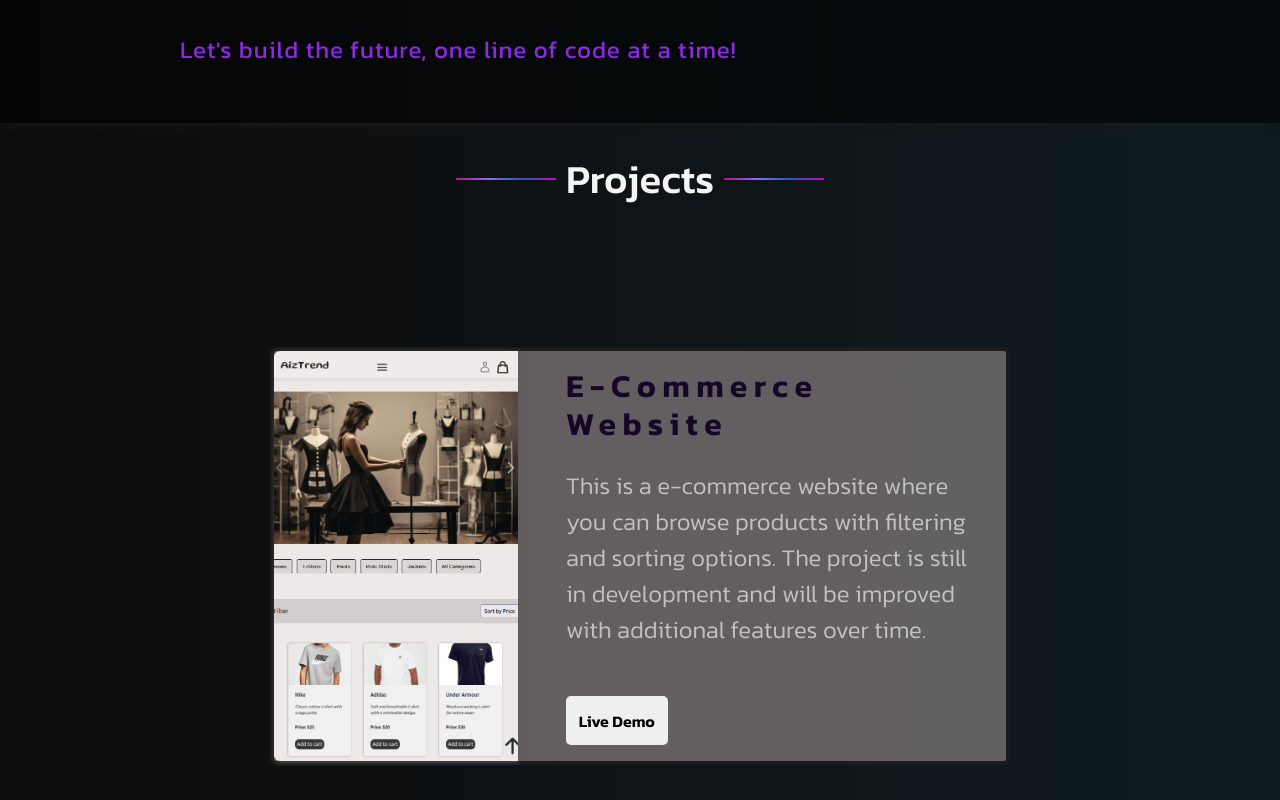
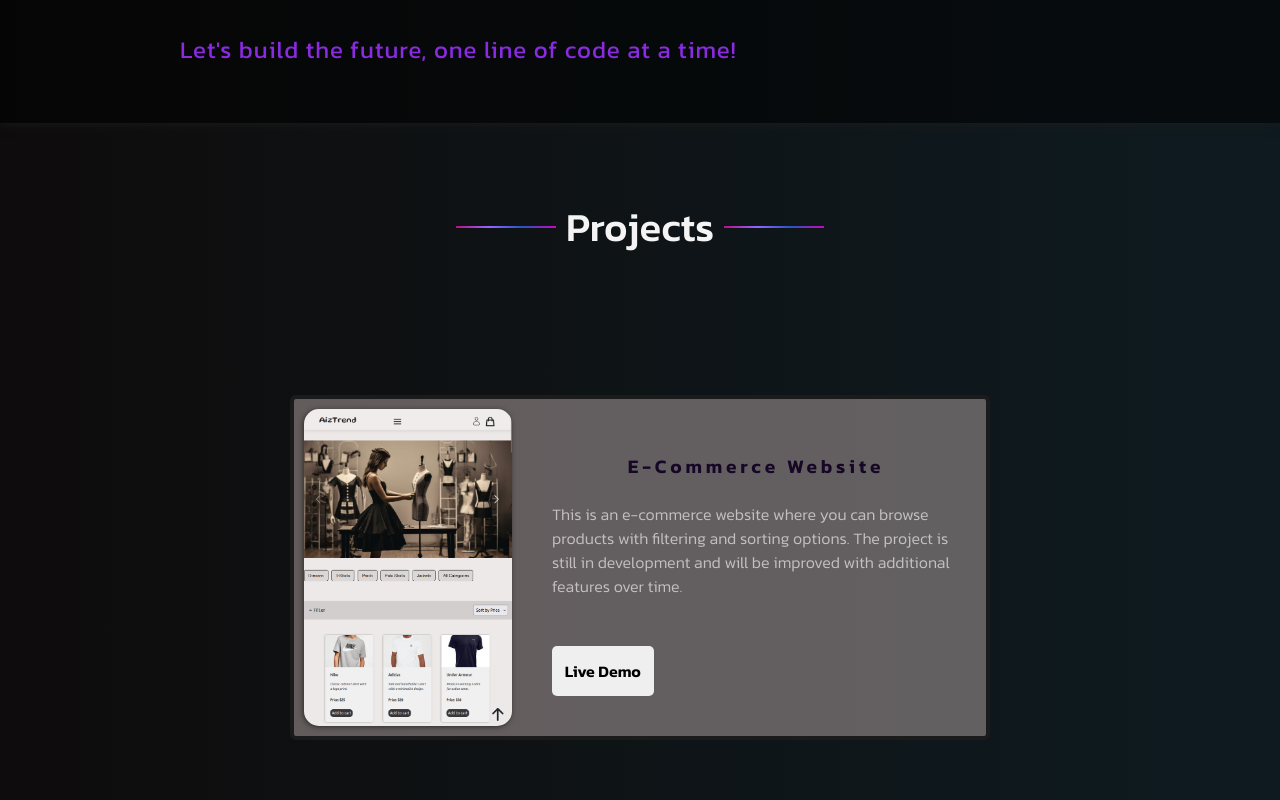
Before and after one commit to AizStein/My_portfolio, a plain HTML site: page index.html in a window 1280 px wide. Shown: the part 1660-2460 px from the top of the page. Drawn offline with nearby package versions, Linux system fonts and the light colour scheme.

Commit message:
additional-info

```diff
--- a/index.html
+++ b/index.html
@@ -118,20 +118,22 @@
       <section class="projects" id="projects">
         <h2>Projects</h2>
         <div class="container" id="container">
-          <div class="card mb-3 list" style="max-width: 740px">
-            <div class="row g-0 proj-card">
-              <div class="col-md-4 project-img">
+          <div class="card list" style="max-width: 700px">
+            <div class="row d-flex flex-wrap proj-card">
+              <div
+                class="col-6 col-md-4 project-img"
+              >
                 <img
                   src="./image/screenshot.png"
-                  class="img-fluid rounded-start"
                   alt="project-img"
+                  style="max-width: 100%; height: auto"
                 />
               </div>
-              <div class="col-md-8">
+              <div class="col-12 col-md-8 d-flex align-items-center">
                 <div class="card-body">
                   <h3 class="card-title">E-Commerce Website</h3>
                   <p class="card-text">
-                    This is a e-commerce website where you can browse products
+                    This is an e-commerce website where you can browse products
                     with filtering and sorting options. The project is still in
                     development and will be improved with additional features
                     over time.
@@ -140,8 +142,8 @@
                     href="https://spa-project-nkw4.onrender.com/"
                     target="_blank"
                   >
-                    <button>Live Demo</button></a
-                  >
+                    <button>Live Demo</button>
+                  </a>
                 </div>
               </div>
             </div>
--- a/main.scss
+++ b/main.scss
@@ -163,16 +163,14 @@
 }
 
 .projects {
-  padding-top: 2rem;
-  margin-top: 5rem;
   z-index: -1;
-  width: 75%;
+  width: 70%;
   margin: auto;
-  min-height: 100vh;
 
   h2 {
     color: $basic_color;
     font-size: 2.5rem;
+    margin-top: 5rem;
     @include line;
   }
 
@@ -187,28 +185,29 @@
     background: rgba(173, 158, 158, 0.541);
     color: $basic_color;
     border: 4px solid rgb(27, 27, 27);
+    padding: 10px;
     @include hover2;
 
-    .project-img img {
-      object-fit: cover;
-      box-shadow: 1px 1px 4px rgb(94, 92, 92);
-      height: 100%;
+    .project-img {
+      margin: auto;
     }
 
-    .card-body {
-      margin-left: 2em;
+    .project-img img {
+      border-radius: 15px;
+      box-shadow: -1px 1px 5px rgba(29, 28, 28, 0.781);
     }
 
     h3 {
-      padding-bottom: 1rem;
+      padding: 1rem 0;
       font-weight: 600;
       letter-spacing: 0.2em;
-      font-size: 2em;
+      font-size: 1.2em;
       color: rgb(23, 7, 39);
+      text-align: center;
     }
 
     p {
-      font-size: 1.5em;
+      font-size: 1em;
       font-weight: 300;
       color: rgba(250, 248, 248, 0.637);
     }
```
Also changed, not shown: main.css, 1 other file.
